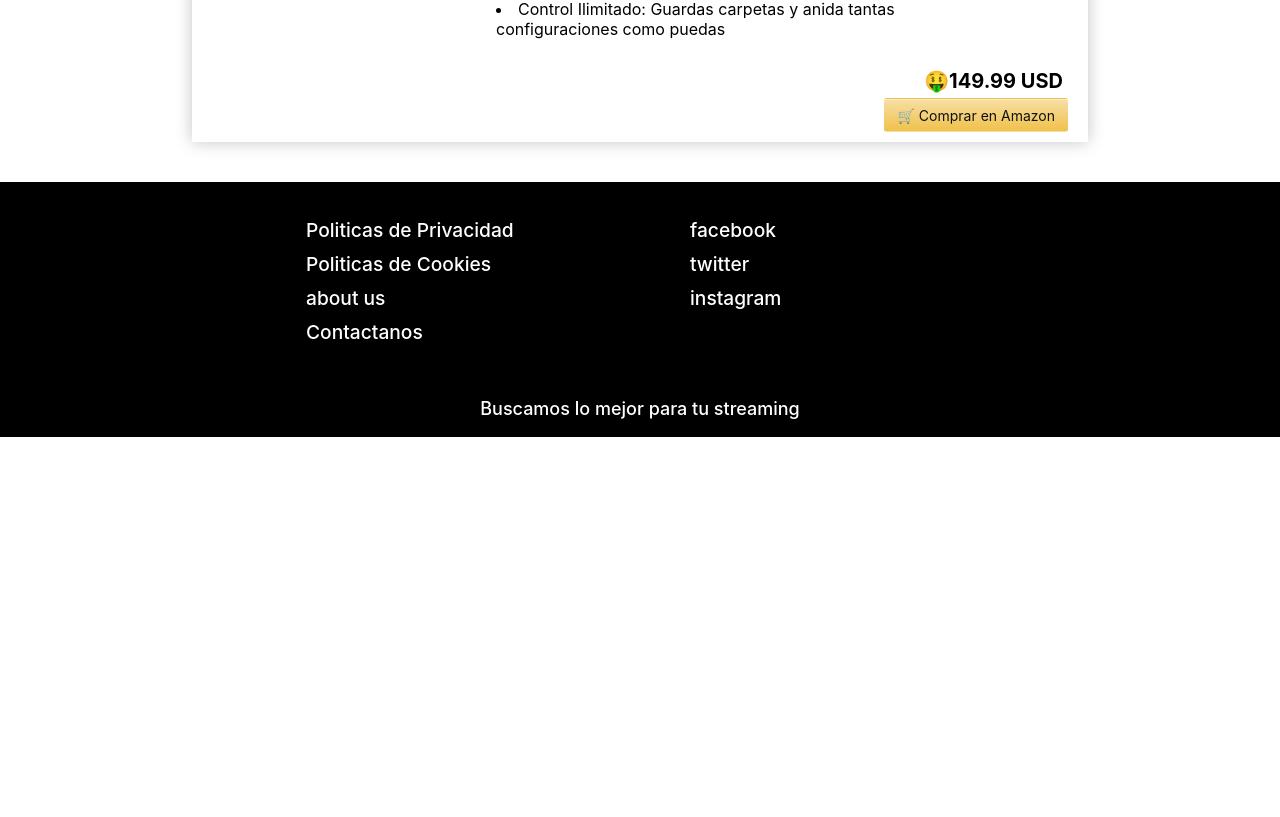
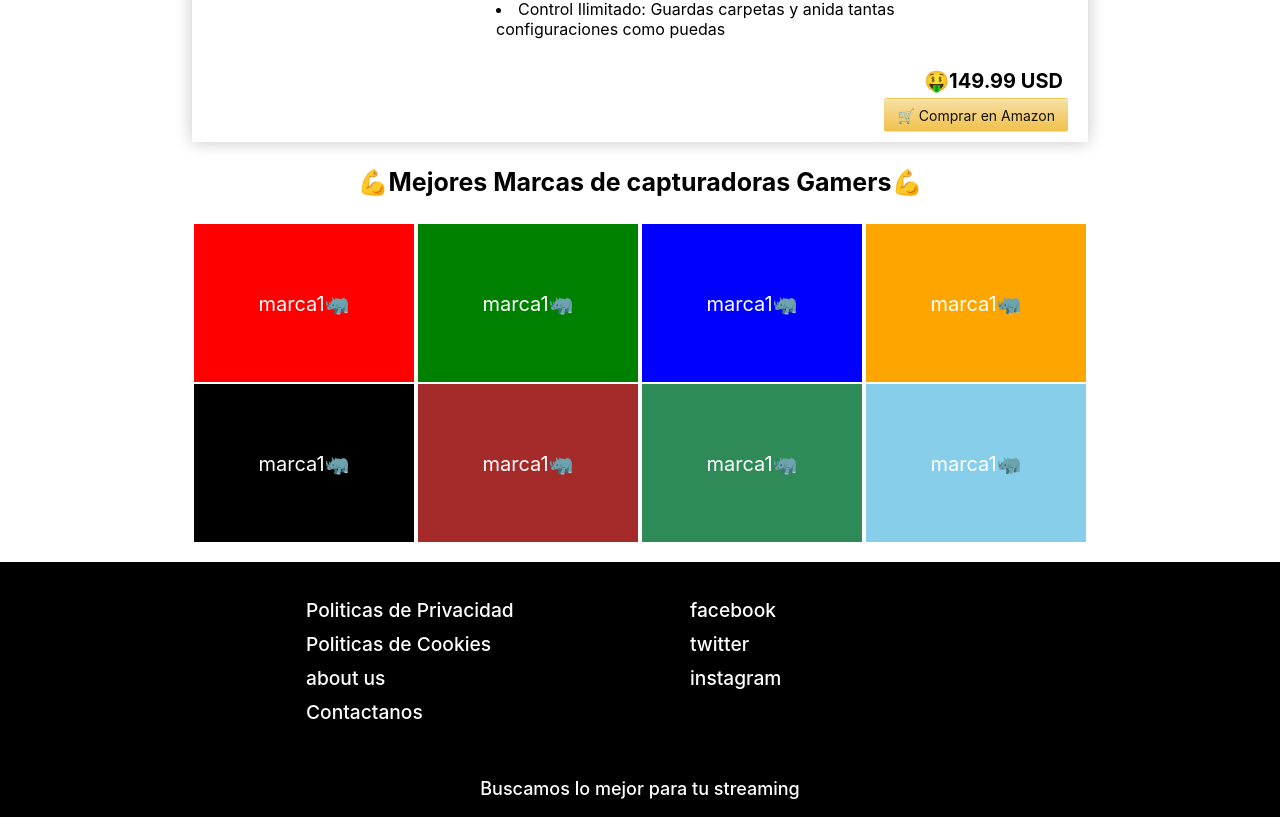
Before and after one commit to todoparaelstreaming/todoparaelstreaming, a React (Create React App) app: page / in a window 1280 px wide. Shown: the part 3771-4588 px from the top of the page. Before the commit the page ends 4208 px from the top, so only its background shows below. Built offline with nearby package versions, Linux system fonts and the light colour scheme.

Commit message:
se agrego el componente de las marcas de capturadoras

```diff
--- a/src/components/articulos/Capturadoras.js
+++ b/src/components/articulos/Capturadoras.js
@@ -1,9 +1,57 @@
 import React from 'react'
+import '../css/Capturadoras.css'
+import Emoji from '../emojiSymbol'
 
 function Capturadoras() {
     return(
         <React.Fragment>
-
+            <h3>
+                <Emoji symbol="💪" label="arm" />
+                Mejores Marcas de capturadoras Gamers
+                <Emoji symbol="💪" label="arm" />
+            </h3>
+            <div className="capturadoras-marcas-container">
+                <div className="capturadoras-marcas mb1">
+                    <div className="marca-name">
+                        <p>marca1 <Emoji symbol="🦏" label="rino" /></p>
+                    </div>
+                </div>
+                <div className="capturadoras-marcas mb2">
+                    <div className="marca-name">
+                        <p>marca1 <Emoji symbol="🦏" label="rino" /></p>
+                    </div>
+                </div>
+                <div className="capturadoras-marcas mb3">
+                    <div className="marca-name">
+                        <p>marca1 <Emoji symbol="🦏" label="rino" /></p>
+                    </div>
+                </div>
+                <div className="capturadoras-marcas mb4">
+                    <div className="marca-name">
+                        <p>marca1 <Emoji symbol="🦏" label="rino" /></p>
+                    </div>
+                </div>
+                <div className="capturadoras-marcas mb5">
+                    <div className="marca-name">
+                        <p>marca1 <Emoji symbol="🦏" label="rino" /></p>
+                    </div>
+                </div>
+                <div className="capturadoras-marcas mb6">
+                    <div className="marca-name">
+                        <p>marca1 <Emoji symbol="🦏" label="rino" /></p>
+                    </div>
+                </div>
+                <div className="capturadoras-marcas mb7">
+                    <div className="marca-name">
+                        <p>marca1 <Emoji symbol="🦏" label="rino" /></p>
+                    </div>
+                </div>
+                <div className="capturadoras-marcas mb8">
+                    <div className="marca-name">
+                        <p>marca1 <Emoji symbol="🦏" label="rino" /></p>
+                    </div>
+                </div>
+            </div>
         </React.Fragment>
     )
 }
--- /dev/null
+++ b/src/components/css/Capturadoras.css
@@ -0,0 +1,91 @@
+.capturadoras-marcas-container {
+    display: flex;
+    flex-direction: row;
+    flex-wrap: wrap;
+    justify-content: center;
+    margin: 0 auto;
+}
+
+.capturadoras-marcas {
+    width: 25%;
+    min-width: 25%;
+    height: 20vh;
+    background-position: center;
+    background-size: contain;
+    background-repeat: no-repeat;
+    margin: 0 auto;
+    padding: 0;
+    display: flex;
+    justify-content: space-around;
+    align-items: center;
+    flex-wrap: wrap;
+}
+
+.capturadoras-marcas .marca-name {
+    margin: 0;
+    padding: 0;
+    width: 100%;
+    height: 100%;
+    display: flex;
+    align-items: center;
+    justify-content: center;
+    border: solid 2px white;
+}
+
+.capturadoras-marcas .marca-name:hover {
+    background-color: rgba(100, 200, 200, 0.5);
+}
+
+.capturadoras-marcas p {
+    display: flex;
+    align-items: center;
+    padding: 0;
+    margin: 0;
+    text-align: center;
+    justify-content: space-around;
+    color: white;
+}
+
+.mb1 {
+    background: red;
+}
+
+.mb2 {
+    background: green;
+}
+
+.mb3 {
+    background: blue;
+}
+
+.mb4 {
+    background: orange;
+}
+
+.mb5 {
+    background: black;
+}
+
+.mb6 {
+    background: brown;
+}
+
+.mb7 {
+    background: seagreen;
+}
+
+.mb8 {
+    background: skyblue;
+}
+
+@media (max-width: 425px) {
+    .capturadoras-marcas-container {
+        flex-direction: column;
+    }
+
+    .capturadoras-marcas {
+        width: 100%;
+        height: 320px;
+        margin: 0 auto;
+    }
+}
--- a/src/components/css/amazonBanner.css
+++ b/src/components/css/amazonBanner.css
@@ -151,10 +151,11 @@
 }
 
 @media (max-width: 425px) {
+
     .amazon-container {
         width: 100%;
         max-width: 100%;
-        padding: 5px;
+        padding: 0;
         flex-wrap: wrap;
     }
 
@@ -163,11 +164,13 @@
         flex-direction: column;
         width: 100%;
         max-width: 100%;
+        margin: 0;
+        padding: 0;
     }
 
     .img-container {
         width: 100%;
-        margin: 0;
+        margin: 0 auto;
     }
 
     .img-container a {
@@ -182,6 +185,7 @@
 
     .description-of-product {
         width: 100%;
+        margin: 0 auto;
     }
 
     .description-of-product h4 {
@@ -198,11 +202,15 @@
     }
 
     .buy-container {
-        justify-content: space-around;
+        justify-content: center;
+        margin: 0 auto;
+        width: 100%;
     }
 
     .buy-container-footer {
+        justify-content: center;
         text-align: center;
+        width: 100%;
     }
 }
 
--- a/src/pages/Home.js
+++ b/src/pages/Home.js
@@ -6,6 +6,7 @@ import Emoji from '../components/emojiSymbol'
 import GuiaRapida from '../components/articulos/guiaRapida'
 import AmazonBanner from '../components/amazonBanner'
 import HeadTags from '../components/HeadTags'
+import Capturadoras from '../components/articulos/Capturadoras'
 
 class Home extends React.Component {
     render() {
@@ -59,6 +60,7 @@ class Home extends React.Component {
                         rebaja={true}
                         priceTag="149.99"
                     />
+                    <Capturadoras />
                 </div>
             </React.Fragment>
         )
--- a/src/pages/styles/Home.css
+++ b/src/pages/styles/Home.css
@@ -1,8 +1,9 @@
 .home {
     width: 100%;
     min-width: 100%;
-    margin: 0;
+    margin: 0 auto;
     text-align: center;
+    padding: 0;
 }
 
 .home h1 {
```
